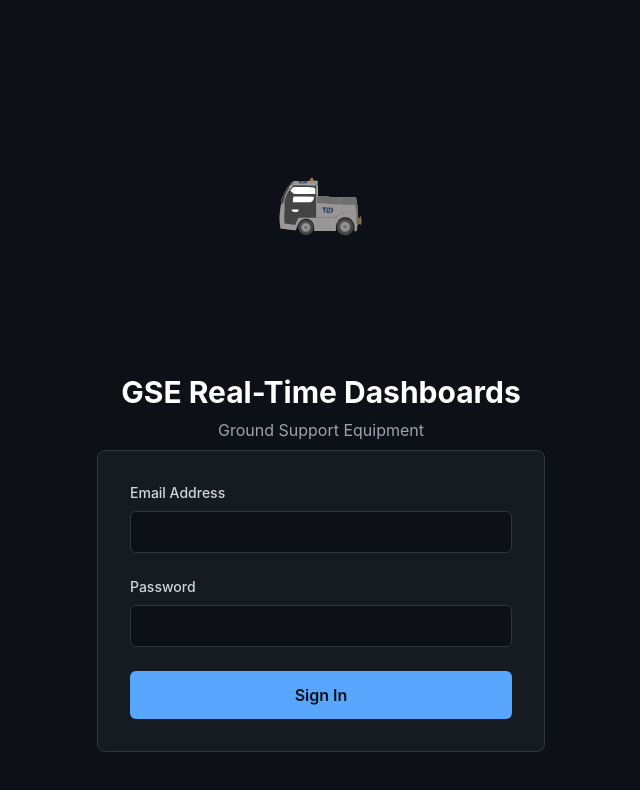
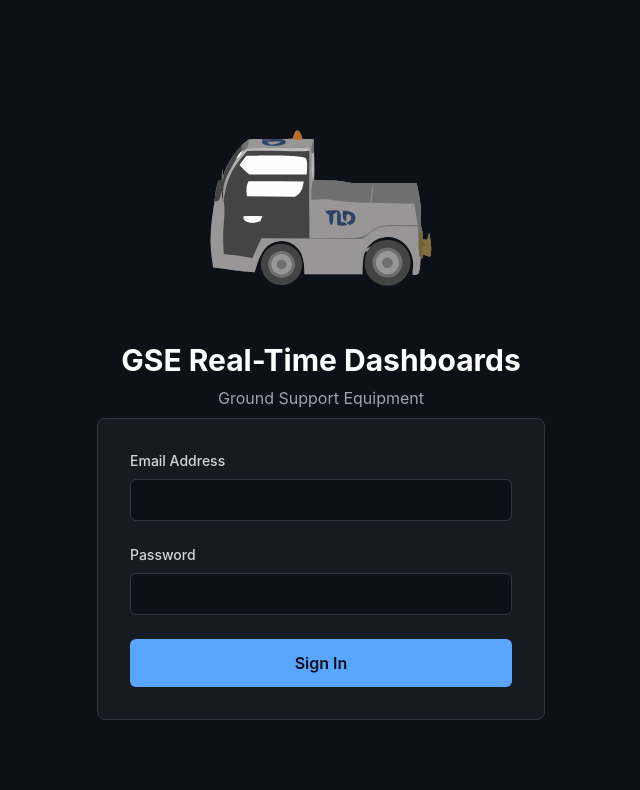
Before and after one commit to michaelstewartschroeter/GSET-Dashboards, a React (Vite) app: page /login in a window 1280 px wide. Shown: the top 790 px of the page, without its empty margins (319-959 px from the left). Built offline with nearby package versions, Linux system fonts and the light colour scheme.

Commit message:
Use cropped favicon SVG on login page

```diff
--- a/src/pages/Login.tsx
+++ b/src/pages/Login.tsx
@@ -1,7 +1,7 @@
 import { useState } from 'react';
 import { useNavigate } from 'react-router-dom';
 import { useAuth } from '../contexts/AuthContext';
-import bagTractorLogo from '../../BagTractor.svg';
+
 
 const Login: React.FC = () => {
   const [email, setEmail] = useState('');
@@ -26,7 +26,7 @@ const Login: React.FC = () => {
       <div className="max-w-md w-full">
         <div className="text-center mb-2">
           <div className="inline-flex items-center justify-center -mb-4">
-            <img src={bagTractorLogo} alt="Bag Tractor" className="w-80 h-80" />
+            <img src="/favicon.svg" alt="Bag Tractor" className="w-64 h-64" />
           </div>
           <h1 className="text-3xl font-bold text-white mb-2">
             GSE Real-Time Dashboards
```
